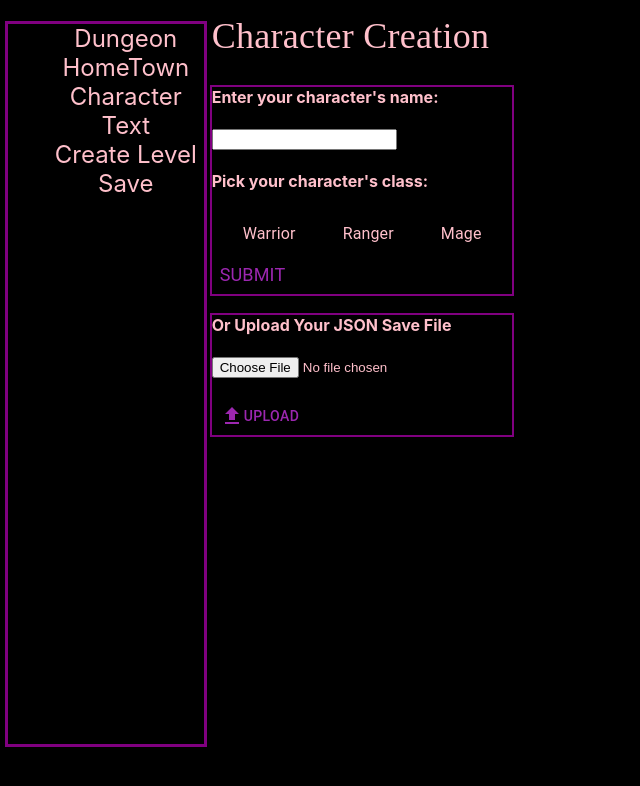
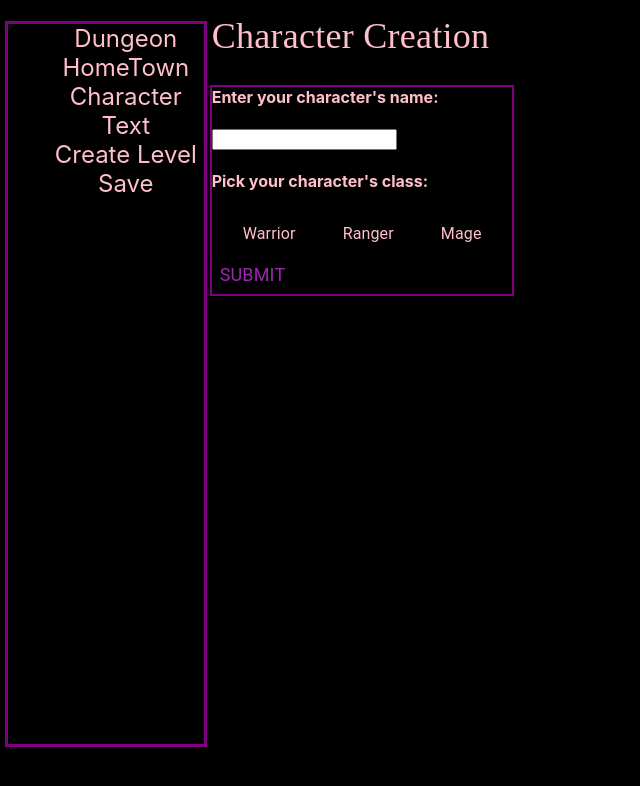
Before and after one commit to paynejj/cs4279-project, a React (Create React App) app in the folder project/: page / in a window 1280 px wide. Shown: the top 786 px of the page, without its empty margins (0-640 px from the left). Built offline with nearby package versions, Linux system fonts and the light colour scheme; what react-py would draw is missing.

Commit message:
auto load from save.json

```diff
--- /dev/null
+++ b/project/save.json
@@ -0,0 +1 @@
+{"player":{"name":"asdfadf1","class":"Mage","inventory":[["Vandy Cap",{"name":"Vandy Cap","value":10,"amount":1,"item_type":["Vandy Cap",{"equipmentType":"Helmet","Strength":1}]}],["French Fries",{"name":"French Fries","value":2,"amount":1,"item_type":["HP",2]}]],"stats":{"Level":1,"HP":10,"MaxHP":10,"MP":10,"MaxMP":20,"Strength":1,"Dexterity":1,"Luck":1,"Intellegence":6,"Vitality":1,"Agility":1},"gold":1000,"equipments":[["Helmet",["NOTHING",{"equipmentType":"Helmet"}]],["Chestplate",["NOTHING",{"equipmentType":"Chestplate"}]],["Boots",["NOTHING",{"equipmentType":"Boots"}]],["Chausses",["NOTHING",{"equipmentType":"Chausses"}]],["Ring1",["NOTHING",{"equipmentType":"Ring1"}]],["Ring2",["NOTHING",{"equipmentType":"Ring2"}]],["Amulet",["NOTHING",{"equipmentType":"Amulet"}]],["Weapon",["NOTHING",{"equipmentType":"Weapon"}]]]},"quests":[{"name":"French Fries","description":"Go get ONE any-size french fries from \n BurgerQueen.\n","reward":25,"itemCollected":1,"itemToCollect":1}]}
--- a/project/src/Character/CharacterUi.tsx
+++ b/project/src/Character/CharacterUi.tsx
@@ -48,7 +48,6 @@ export default function CharacterUi() {
 
                 }
             );
-            console.log(playerData);
             setEquipments(tempEquipRows);
             setInvertory(tempInventoryRows);
             setEquipInvertory(tempEquipInventoryRows);
--- a/project/src/CharacterCreation/CharacterCreation.tsx
+++ b/project/src/CharacterCreation/CharacterCreation.tsx
@@ -1,5 +1,4 @@
 import React from "react";
-import UploadBotton from "./UploadButton";
 import { CreationForm } from "./CreationForm";
 import { PlayerDataContext } from "../Player/PlayerDataContext";
 import { useNavigate } from "react-router-dom";
@@ -11,19 +10,19 @@ import "./CreationForm.css"
 
 
 function CharacterCreation() {
+    const { playerData, setPlayerData } = React.useContext(PlayerDataContext);
+    const { setAcceptedQuestlist } = useQuests();
+    const [loadedSave, setLoadedSave] = React.useState('');
     const navigate = useNavigate();
-    const {playerData, setPlayerData} = React.useContext(PlayerDataContext);
-    const { setAcceptedQuestlist } = useQuests();
 
-    const handleUpload = (uploadedPlayerData, questData : QuestType[]) => {
+    const handleLoad = (uploadedPlayerData, questData: QuestType[]) => {
 
-        const newInventory : Map<string, Item> = new Map(uploadedPlayerData.inventory);
-        const newEquipments : Map<EquipmentType, Equipment> = new Map(uploadedPlayerData.equipments);
-        console.log(newEquipments);
+        const newInventory: Map<string, Item> = new Map(uploadedPlayerData.inventory);
+        const newEquipments: Map<EquipmentType, Equipment> = new Map(uploadedPlayerData.equipments);
         const newPlayerData = {
             name: uploadedPlayerData.name,
             class: uploadedPlayerData.class,
-            inventory:  newInventory,
+            inventory: newInventory,
             stats: uploadedPlayerData.stats,
             gold: uploadedPlayerData.gold,
             equipments: newEquipments,
@@ -31,16 +30,33 @@ function CharacterCreation() {
 
         setPlayerData(newPlayerData);
         setAcceptedQuestlist(questData);
-      };
+    };
+
+    React.useEffect(() => {
+        try {
+            // trying to read the file
+            setLoadedSave(window.api.readFile("./save.json"));
+        } catch (error) {
+            console.log('Creating character and the save file')
+        }
+        if (loadedSave) {
+            if (typeof loadedSave === "string") {
+                const data = JSON.parse(loadedSave);
+                handleLoad(data.player, data.quests);
+            }
+            console.log("Save loaded");
+            navigate('/hometown');
+        }
+    }, [loadedSave, handleLoad, navigate]);
 
     const handleCharacterCreation = (name: string, characterClass: string) => {
-        const newPlayerData = {...playerData};
+        const newPlayerData = { ...playerData };
         newPlayerData.name = name;
         newPlayerData.class = characterClass;
 
-        if(characterClass === 'Warrior') {
+        if (characterClass === 'Warrior') {
             newPlayerData.stats.MaxHP += 10;
-            newPlayerData.stats.Vitality  += 3;
+            newPlayerData.stats.Vitality += 3;
             newPlayerData.stats.Strength += 3;
         } else if (characterClass === 'Mage') {
             newPlayerData.stats.MaxMP += 10;
@@ -51,15 +67,13 @@ function CharacterCreation() {
             newPlayerData.stats.Luck += 2;
         }
 
-
         setPlayerData(newPlayerData);
         navigate('/hometown');
-      };
+    };
 
     return (
         <div>
             <CreationForm onSubmit={handleCharacterCreation} />
-            <UploadBotton onUpload={handleUpload}/>
         </div>
     );
 }
--- a/project/src/CharacterCreation/UploadButton.tsx
+++ /dev/null
@@ -1,50 +0,0 @@
-import { useState } from 'react';
-import { useNavigate } from 'react-router-dom';
-import UploadIcon from '@mui/icons-material/Upload';
-import { Button } from '@mui/material';
-import "./CreationForm.css"
-
-function UploadScreen({ onUpload }) {
-    const navigate = useNavigate();
-    const [file, setFile] = useState(null);
-
-    const handleChange = (event) => {
-        setFile(event.target.files[0]);
-    };
-
-    const handleUpload = () => {
-        const reader = new FileReader();
-        reader.onload = () => {
-            if (typeof reader.result === "string") {
-                const data = JSON.parse(reader.result);
-                onUpload(data.player, data.quests);
-            }
-        };
-        if (file) {
-            reader.readAsText(file);
-        }
-        console.log("Uploaded");
-        navigate('/hometown');
-    };
-
-    return (
-        <div id="upload-div">
-            <h4>Or Upload Your JSON Save File</h4>
-            <input type="file" onChange={handleChange} />
-            <br />
-            <br />
-            <Button
-                onClick={handleUpload}
-                color="secondary"
-                sx={{
-                    ':hover': {
-                        bgcolor: 'purple',
-                        color: 'black',
-                    },
-                }}
-            ><UploadIcon />Upload</Button>
-        </div>
-    );
-}
-
-export default UploadScreen;
--- a/project/src/Player/SaveButton.tsx
+++ b/project/src/Player/SaveButton.tsx
@@ -1,5 +1,3 @@
-import SaveIcon from '@mui/icons-material/Save';
-import Button from '@mui/material/Button';
 import { PlayerDataContext } from "./PlayerDataContext";
 import { useQuests } from "../Object/QuestData";
 import { useContext, useState } from 'react';
@@ -9,7 +7,6 @@ import "../SideBar/SideBarUI.css"
 export const SaveButton = () => {
     const { playerData } = useContext(PlayerDataContext);
     const { acceptedQuests } = useQuests();
-
     const [saveJson, setSaveJson] = useState<string>();
 
     // Convert the inventory map to an array of objects
@@ -33,30 +30,21 @@ export const SaveButton = () => {
         quests: acceptedQuests,
     };
 
-
-    const downloadData = () => {
+    const saveData = () => {
         // Convert playerData and quests to JSON
         const saveStr = JSON.stringify(gameData);
 
         // Save the JSON strings to state
         setSaveJson(saveStr);
 
-        // Convert the JSON strings to blobs
-        let saveUrl: string = '';
         if (saveJson) {
-            const saveBlob = new Blob([saveJson], { type: 'application/json' });
-            saveUrl = URL.createObjectURL(saveBlob);
+            window.api.writeFile("./save.json", saveJson);
+            console.log('Successfully saved');
         }
-
-        // Create an <a> tag with the download attribute set
-        const link = document.createElement('a');
-        link.download = 'save.json';
-        link.href = saveUrl;
-        link.click();
     };
 
     return (
-        <li onClick={downloadData}>
+        <li onClick={saveData}>
             <a>
                 Save
             </a>
--- a/project/src/TextEditor.jsx
+++ b/project/src/TextEditor.jsx
@@ -25,11 +25,11 @@ function TextEditor() {
 
   }
   function handle(){
-    console.log(window.api.readFile("./sample.txt"))
+    // console.log(window.api.readFile("./sample.txt"))
     setInput(window.api.readFile("./sample.txt"))
   }
   useEffect(() => {
-    console.log(input);
+    // console.log(input);
   }, [input]);
   return (
     <>
--- a/project/src/character/CharacterUi.tsx
+++ b/project/src/character/CharacterUi.tsx
@@ -48,7 +48,6 @@ export default function CharacterUi() {
 
                 }
             );
-            console.log(playerData);
             setEquipments(tempEquipRows);
             setInvertory(tempInventoryRows);
             setEquipInvertory(tempEquipInventoryRows);
```
Also changed, not shown: project/src/Player/PlayerDataHelper.ts (deleted, +0 -51 lines).
